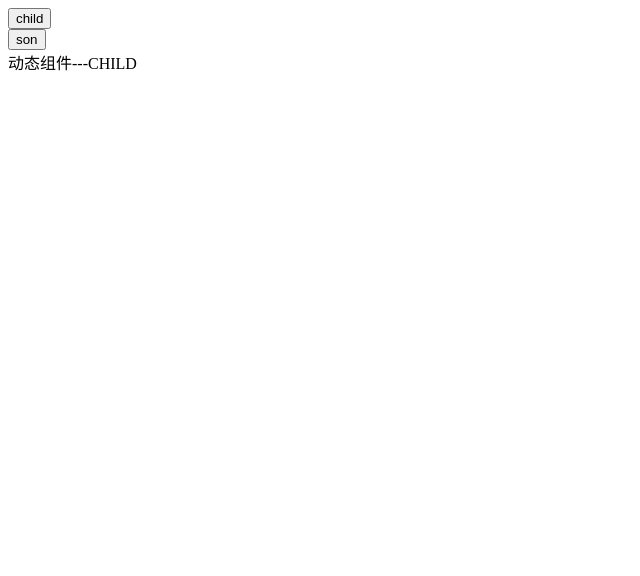
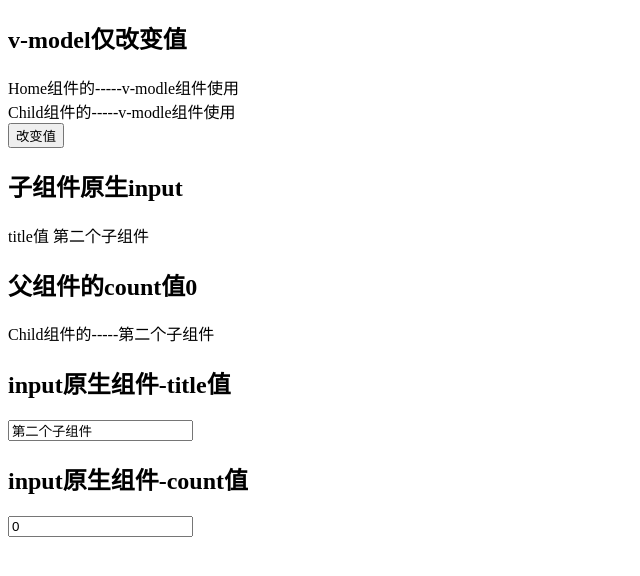
Before and after one commit to angryWhy/vue3, a Vue app: page / in a window 1280 px wide. Shown: the top 576 px of the page, without its empty margins (0-640 px from the left). Built offline with nearby package versions, Linux system fonts and the light colour scheme.

Commit message:
day-06v-model高级使用

```diff
--- a/src/App.vue
+++ b/src/App.vue
@@ -5,7 +5,7 @@
 </template>
 <script>
 import { defineComponent } from "vue";
-import Demo from "../动态组件/father.vue";
+import Demo from "../v-model高阶/Home.vue";
 export default defineComponent({
   components: {
     Demo,
--- /dev/null
+++ b/v-model高阶/Home.vue
@@ -0,0 +1,45 @@
+<template>
+  <div>
+    <!-- v-model基本使用 -->
+    <!-- <input v-model="message" />
+    <input :value="message" @input="message = $event.target.value" /> -->
+
+    <!-- v-mode在组件上使用 -->
+    <h2>v-model仅改变值</h2>
+    <div>Home组件的-----{{ message }}</div>
+    <SonCpn v-model="message" />
+
+    <!-- 自动绑上message,并且自动绑定update -->
+    <!-- <SonCpn :modelValue="message" @update:model-value="message = $event" /> -->
+    <h2>子组件原生input</h2>
+    title值
+    {{ title }}
+    <h2>父组件的count值{{ count }}</h2>
+    <SonTwo v-model="title" v-model:count="count" />
+  </div>
+</template>
+
+<script>
+import { defineComponent, ref } from "vue";
+import SonCpn from "./child.vue";
+import SonTwo from "./child-two.vue";
+export default defineComponent({
+  name: "HomeCpn",
+  components: {
+    SonCpn,
+    SonTwo,
+  },
+  setup() {
+    const message = ref("v-modle组件使用");
+    const title = ref("第二个子组件");
+    const count = ref(0);
+    return {
+      message,
+      title,
+      count,
+    };
+  },
+});
+</script>
+
+<style scoped></style>
--- /dev/null
+++ b/v-model高阶/child-two.vue
@@ -0,0 +1,39 @@
+<template>
+  <div>Child组件的-----{{ modelValue }}</div>
+  <h2>input原生组件-title值</h2>
+  <input v-model="value" />
+  <h2>input原生组件-count值</h2>
+  <input v-model="countValue" />
+</template>
+
+<script>
+import { defineComponent } from "vue";
+export default defineComponent({
+  name: "ChildCpn",
+  emits: ["update:modelValue", "update:count"],
+  props: ["modelValue", "count"],
+  computed: {
+    value: {
+      set(value) {
+        this.$emit("update:modelValue", value);
+      },
+      get() {
+        return this.modelValue;
+      },
+    },
+    countValue: {
+      set(value) {
+        this.$emit("update:count", value);
+      },
+      get() {
+        return this.count;
+      },
+    },
+  },
+  setup() {
+    return {};
+  },
+});
+</script>
+
+<style scoped></style>
--- /dev/null
+++ b/v-model高阶/child.vue
@@ -0,0 +1,24 @@
+<template>
+  <div>Child组件的-----{{ modelValue }}</div>
+
+  <button @click="handleChange">改变值</button>
+</template>
+
+<script>
+import { defineComponent } from "vue";
+export default defineComponent({
+  name: "ChildCpn",
+  emits: ["update:modelValue"],
+  props: ["modelValue"],
+  setup(props, ctx) {
+    const handleChange = () => {
+      ctx.emit("update:modelValue", "新的message");
+    };
+    return {
+      handleChange,
+    };
+  },
+});
+</script>
+
+<style scoped></style>
```
